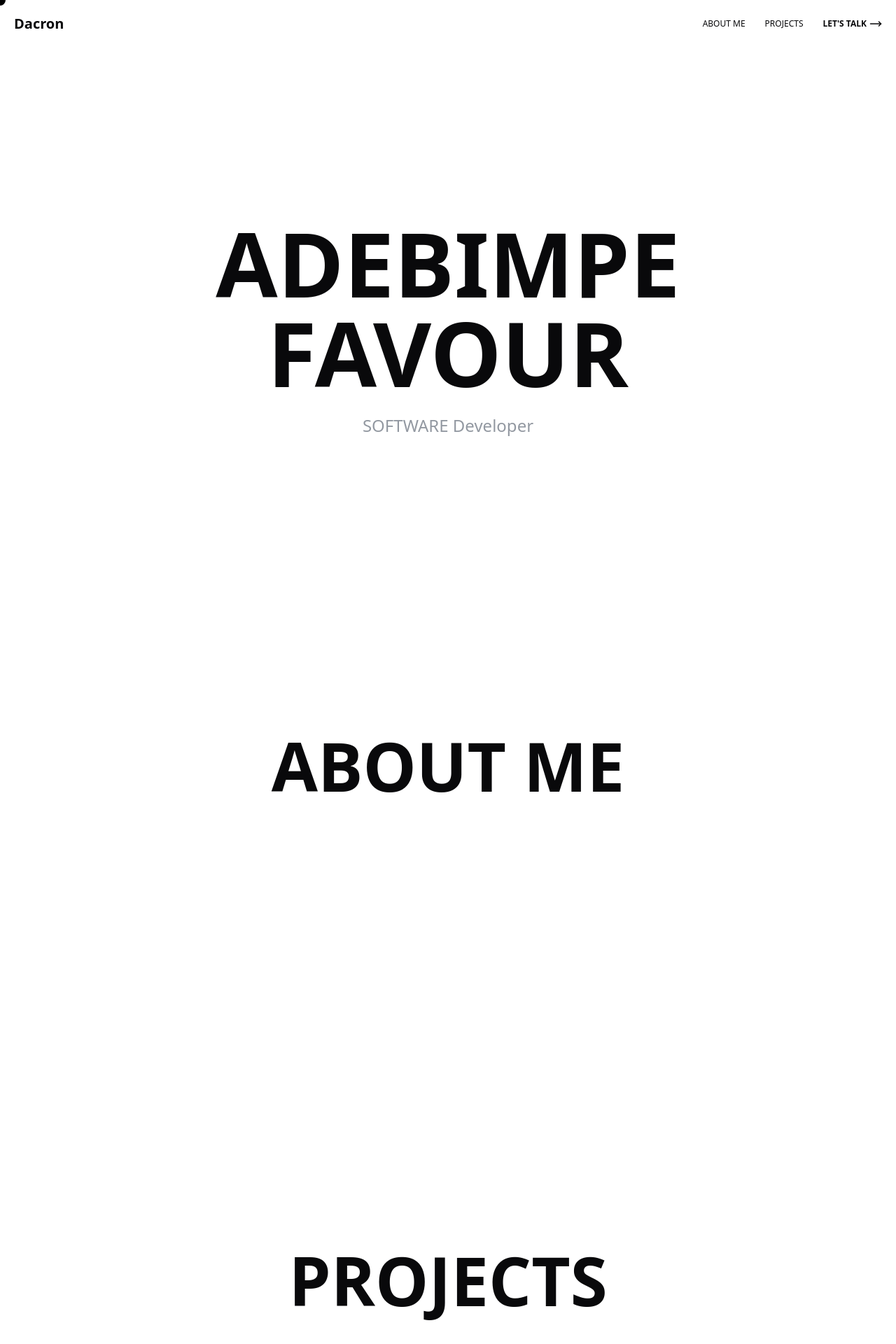
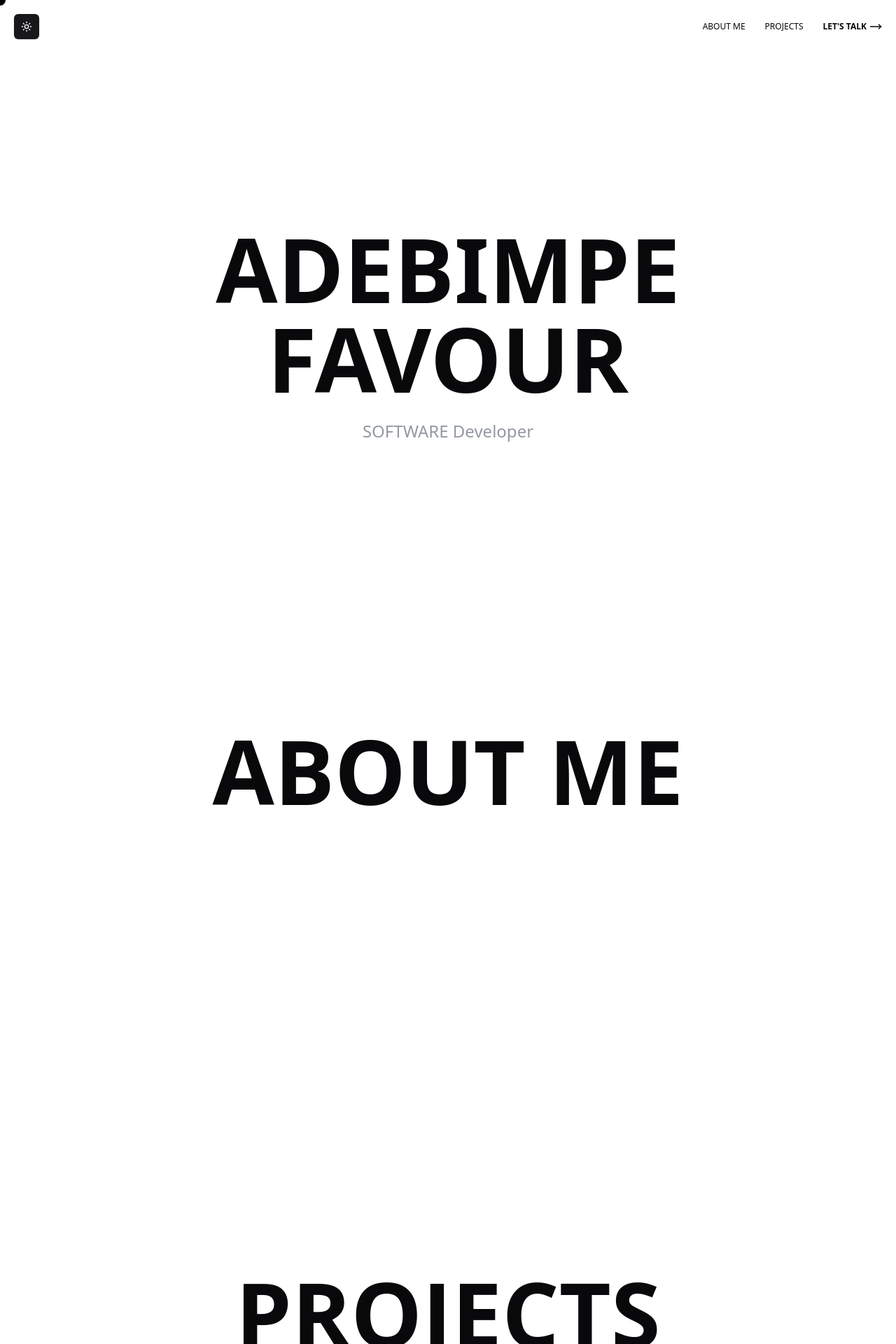
Before and after one commit to Proton-number/portfolio-new, a React (Vite) app: page / in a window 1280 px wide. Shown: the top 1920 px of the page at 70% size. Built offline with nearby package versions, Linux system fonts and the light colour scheme; no server answers.

Commit message:
refactor: update HTML structure and improve styling; add new dependencies for enhanced UI components

```diff
--- a/index.html
+++ b/index.html
@@ -1,5 +1,5 @@
-<!DOCTYPE html>
-<html lang="en">
+<!doctype html>
+<html lang="en" suppressHydrationWarning>
   <head>
     <meta charset="UTF-8" />
     <link rel="icon" type="image/svg+xml" href="/vite.svg" />
--- a/package.json
+++ b/package.json
@@ -10,6 +10,10 @@
     "preview": "vite preview"
   },
   "dependencies": {
+    "@emotion/react": "^11.14.0",
+    "@emotion/styled": "^11.14.0",
+    "@mui/icons-material": "^6.3.0",
+    "@mui/material": "^6.3.0",
     "@portabletext/react": "^3.2.0",
     "@radix-ui/react-slot": "^1.1.1",
     "@sanity/client": "^6.24.1",
@@ -20,6 +24,8 @@
     "motion": "^11.15.0",
     "react": "^18.3.1",
     "react-dom": "^18.3.1",
+    "react-time": "^4.3.0",
+    "react-time-format": "^0.0.5",
     "sanity": "^3.68.3",
     "tailwind-merge": "^2.6.0",
     "tailwindcss-animate": "^1.0.7",
--- a/src/App.tsx
+++ b/src/App.tsx
@@ -44,7 +44,7 @@ function App() {
   }, []);
 
   return (
-    <div>
+    <div className="transition-colors duration-300 ease">
       <Nav />
       <Top />
       <CustomCursor />
@@ -61,9 +61,6 @@ function App() {
         <section id="contact" ref={contactRef}>
           <Contact />
         </section>
-        <footer className="py-8 text-center text-gray-600 dark:text-gray-300">
-          <p>© 2024 Dacron. All rights reserved.</p>
-        </footer>
       </ThemeProvider>
     </div>
   );
--- a/src/components/About.tsx
+++ b/src/components/About.tsx
@@ -1,7 +1,7 @@
 function About() {
   return (
     <div className="relative min-h-screen flex items-center justify-center py-32">
-      <h1 className="font-bold text-8xl">ABOUT ME</h1>
+      <h1 className="text-6xl sm:text-8xl md:text-9xl font-bold">ABOUT ME</h1>
     </div>
   );
 }
--- a/src/components/Contact.tsx
+++ b/src/components/Contact.tsx
@@ -4,11 +4,13 @@ import { Button } from "./ui/button";
 function Contact() {
   const { setCursorVariant } = appStore();
   return (
-    <div className="relative min-h-screen flex flex-col  items-center py-32">
+    <>
+      <div className="relative min-h-80 flex flex-col  items-center py-32">
         <h2 className="text-4xl font-bold mb-8 ">Get In Touch</h2>
         <p className="text-xl text-gray-600 dark:text-gray-300 mb-12 max-w-2xl mx-auto text-center ">
           I'm always interested in hearing about new projects and opportunities.
         </p>
+        <a href="mailto:favouradebimpe63@gmail.com">
           <Button
             className="text-lg px-8"
             size="lg"
@@ -17,7 +19,14 @@ function Contact() {
           >
             Contact Me
           </Button>
+        </a>
       </div>
+      <div className="flex justify-around mt-20">
+        <p>Wednesday</p>
+        <p> 3:40am</p>
+        <p>Good morning</p>
+      </div>
+    </>
   );
 }
 
--- a/src/components/Hero.tsx
+++ b/src/components/Hero.tsx
@@ -3,11 +3,11 @@ export default function Hero() {
     <div className="relative overflow-hidden min-h-screen flex items-center justify-center">
       <div className="container mx-auto px-4 text-center">
         <div className=" mb-6">
-          <h1 className="text-6xl md:text-9xl font-bold">
+          <h1 className="text-6xl sm:text-8xl md:text-9xl font-bold">
             ADEBIMPE <br /> FAVOUR
           </h1>
         </div>
-        <p className="text-sm md:text-2xl text-gray-600 dark:text-gray-300 opacity-60">
+        <p className="text-sm sm:text-lg md:text-2xl text-gray-600 dark:text-gray-300 opacity-60">
           SOFTWARE Developer
         </p>
       </div>
--- a/src/components/Nav.tsx
+++ b/src/components/Nav.tsx
@@ -2,9 +2,12 @@
 
 import { appStore } from "@/Store/appStore";
 import { Button } from "./ui/button";
-import { Menu, X, MoveRight } from "lucide-react";
+import { Menu, X, MoveRight, Moon, Sun } from "lucide-react";
 import { motion, AnimatePresence } from "motion/react";
 import { useState, useEffect, useRef } from "react";
+import XIcon from "@mui/icons-material/X";
+import GitHubIcon from "@mui/icons-material/GitHub";
+import InstagramIcon from "@mui/icons-material/Instagram";
 
 function Nav() {
   const { isNavOpen, setIsNavOpen, setActiveSection, setCursorVariant } =
@@ -69,7 +72,7 @@ function Nav() {
         ref={navRef}
         className={`
       fixed top-0 right-0 h-full bg-black dark:bg-white backdrop-blur-lg
-      w-80 z-40 transform transition-transform duration-300
+      w-96 z-40 transform transition-transform duration-300
       ${isNavOpen ? "translate-x-0" : "translate-x-full"}
     `}
       >
@@ -81,7 +84,7 @@ function Nav() {
           >
             <X className="text-black dark:text-white" />
           </Button>
-          <div className="flex flex-col gap-20">
+          <div className="flex items-start flex-col gap-20">
             {["Home", "About", "Projects", "Contact"].map((item) => (
               <Button
                 variant="link"
@@ -99,9 +102,35 @@ function Nav() {
                 }}
               >
                 {" "}
-                <span>{item}</span>
+                <span className="text-5xl text-left">{item}</span>
               </Button>
             ))}
+          </div>
+          <div className="text-black flex justify-around mt-20">
+            <a
+              href="https://github.com/Proton-number"
+              target="_blank"
+              rel="noopener noreferrer"
+            >
+              <GitHubIcon
+                className="text-background"
+                aria-label="GitHub icon"
+              />
+            </a>
+            <a
+              href="https://x.com/Dacron4show?t=-XZuMFlvkKQK5xz1w-NrSA&s=09"
+              target="_blank"
+              rel="noopener noreferrer"
+            >
+              <XIcon className="text-background" />
+            </a>
+            <a
+              href="https://www.instagram.com/dacron4show/"
+              target="_blank"
+              rel="noopener noreferrer"
+            >
+              <InstagramIcon className="text-background" />
+            </a>
           </div>
         </div>
       </nav>
@@ -112,9 +141,32 @@ function Nav() {
 export default Nav;
 
 export function Top() {
+  const [isDarkMode, setIsDarkMode] = useState(false);
+
+  useEffect(() => {
+    const isDark = localStorage.getItem("theme") === "dark";
+    setIsDarkMode(isDark);
+    document.documentElement.classList.toggle("dark", isDark);
+  }, []);
+
+  const toggleTheme = () => {
+    const newIsDark = !isDarkMode;
+    setIsDarkMode(newIsDark);
+    localStorage.setItem("theme", newIsDark ? "dark" : "light");
+    document.documentElement.classList.toggle("dark", newIsDark);
+  };
   return (
     <div className="p-5 flex justify-between items-center">
-      <h2 className="font-bold text-xl">Dacron</h2>
+      <div>
+        <Button size={"icon"} onClick={toggleTheme}>
+          <Sun
+            className={`h-5 w-5 transition-all ${isDarkMode ? "rotate-90 scale-0" : "rotate-0 scale-100"}`}
+          />
+          <Moon
+            className={`absolute h-5 w-5 transition-all ${isDarkMode ? "rotate-0 scale-100" : "rotate-90 scale-0"}`}
+          />
+        </Button>
+      </div>
 
       <div className="flex gap-7 items-center">
         <p
--- a/src/components/Projects.tsx
+++ b/src/components/Projects.tsx
@@ -27,9 +27,11 @@ function Projects() {
 
   return (
     <div className="min-h-screen flex flex-col items-center justify-center py-32">
-      <h1 className="font-bold text-8xl mb-4">PROJECTS</h1>
+      <h1 className="text-6xl sm:text-8xl md:text-9xl font-bold mb-4">
+        PROJECTS
+      </h1>
 
-      <div className="grid grid-cols-1 sm:grid-cols-1 lg:grid-cols-2 gap-16 mt-20 p-6 ">
+      <div className="grid grid-cols-1 sm:grid-cols-1 lg:grid-cols-2 gap-16 p-6 ">
         {projects?.map((project, index) => (
           <Card
             key={index}
@@ -45,7 +47,7 @@ function Projects() {
                 className="object-cover transition-transform duration-500 group-hover:scale-110 "
               />
             </div>
-            <div className="absolute inset-0 bg-black/85 flex flex-col p-6 opacity-0 hover:opacity-65 transition-opacity duration-300">
+            <div className="absolute inset-0 bg-background flex flex-col sm:p-6 opacity-0 hover:opacity-65 transition-opacity duration-300 ">
               <CardHeader>
                 <CardTitle className="text-4xl font-semibold text-white mb-2">
                   {project.title}
--- a/tailwind.config.js
+++ b/tailwind.config.js
@@ -4,54 +4,57 @@ export default {
   content: ["./index.html", "./src/**/*.{js,ts,jsx,tsx}"],
   theme: {
     extend: {
+      transition: {
+        colors: "background-color 0.3s ease-in-out, color 0.3s ease-in-out",
+      },
       borderRadius: {
-  			lg: 'var(--radius)',
-  			md: 'calc(var(--radius) - 2px)',
-  			sm: 'calc(var(--radius) - 4px)'
+        lg: "var(--radius)",
+        md: "calc(var(--radius) - 2px)",
+        sm: "calc(var(--radius) - 4px)",
       },
       colors: {
-  			background: 'hsl(var(--background))',
-  			foreground: 'hsl(var(--foreground))',
+        background: "hsl(var(--background))",
+        foreground: "hsl(var(--foreground))",
         card: {
-  				DEFAULT: 'hsl(var(--card))',
-  				foreground: 'hsl(var(--card-foreground))'
+          DEFAULT: "hsl(var(--card))",
+          foreground: "hsl(var(--card-foreground))",
         },
         popover: {
-  				DEFAULT: 'hsl(var(--popover))',
-  				foreground: 'hsl(var(--popover-foreground))'
+          DEFAULT: "hsl(var(--popover))",
+          foreground: "hsl(var(--popover-foreground))",
         },
         primary: {
-  				DEFAULT: 'hsl(var(--primary))',
-  				foreground: 'hsl(var(--primary-foreground))'
+          DEFAULT: "hsl(var(--primary))",
+          foreground: "hsl(var(--primary-foreground))",
         },
         secondary: {
-  				DEFAULT: 'hsl(var(--secondary))',
-  				foreground: 'hsl(var(--secondary-foreground))'
+          DEFAULT: "hsl(var(--secondary))",
+          foreground: "hsl(var(--secondary-foreground))",
         },
         muted: {
-  				DEFAULT: 'hsl(var(--muted))',
-  				foreground: 'hsl(var(--muted-foreground))'
+          DEFAULT: "hsl(var(--muted))",
+          foreground: "hsl(var(--muted-foreground))",
         },
         accent: {
-  				DEFAULT: 'hsl(var(--accent))',
-  				foreground: 'hsl(var(--accent-foreground))'
+          DEFAULT: "hsl(var(--accent))",
+          foreground: "hsl(var(--accent-foreground))",
         },
         destructive: {
-  				DEFAULT: 'hsl(var(--destructive))',
-  				foreground: 'hsl(var(--destructive-foreground))'
+          DEFAULT: "hsl(var(--destructive))",
+          foreground: "hsl(var(--destructive-foreground))",
         },
-  			border: 'hsl(var(--border))',
-  			input: 'hsl(var(--input))',
-  			ring: 'hsl(var(--ring))',
+        border: "hsl(var(--border))",
+        input: "hsl(var(--input))",
+        ring: "hsl(var(--ring))",
         chart: {
-  				'1': 'hsl(var(--chart-1))',
-  				'2': 'hsl(var(--chart-2))',
-  				'3': 'hsl(var(--chart-3))',
-  				'4': 'hsl(var(--chart-4))',
-  				'5': 'hsl(var(--chart-5))'
-  			}
-  		}
-  	}
+          1: "hsl(var(--chart-1))",
+          2: "hsl(var(--chart-2))",
+          3: "hsl(var(--chart-3))",
+          4: "hsl(var(--chart-4))",
+          5: "hsl(var(--chart-5))",
+        },
+      },
+    },
   },
   plugins: [require("tailwindcss-animate")],
 };
```
Also changed, not shown: 1 other file (tests, documents, lock files or other folders). Lines whose indentation alone changed are shown as unchanged.
